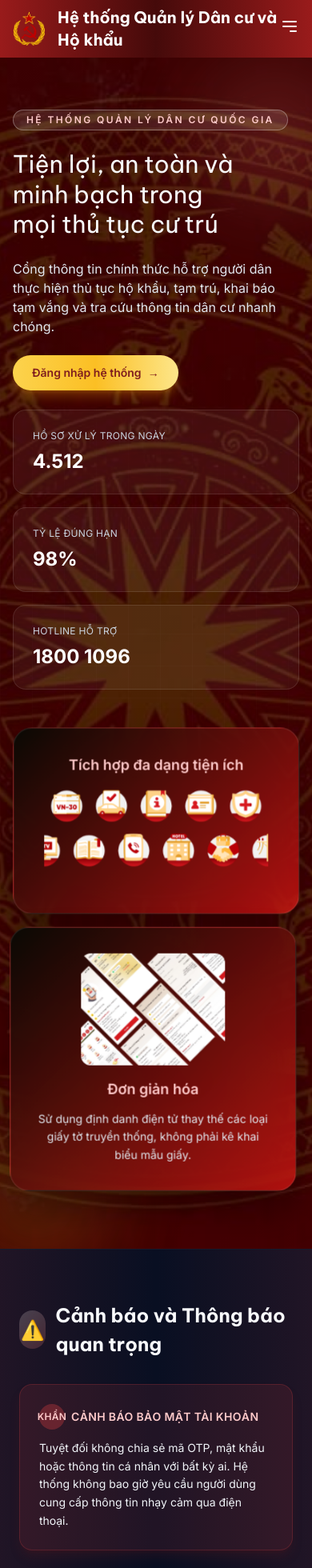
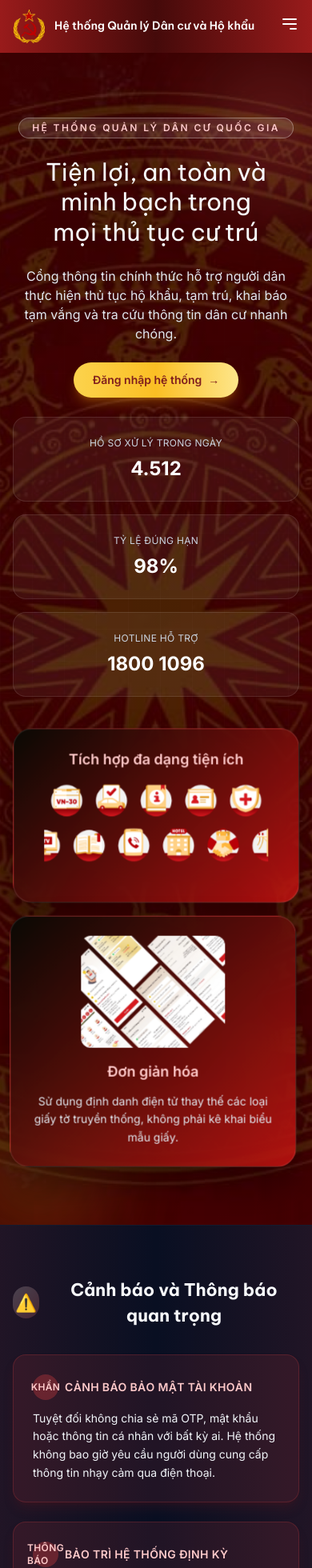
Before and after one commit to Bladz1/Apollo-Resident-Management, a Next.js app in the folder ResidentManagement/frontend/: page / in a window 390 px wide. Shown: the top 1960 px of the page at 80% size. Built offline with nearby package versions, Linux system fonts and the light colour scheme.

Commit message:
Improve mobile responsiveness on landing page

```diff
--- a/ResidentManagement/frontend/src/app/custom_css/css.module.css
+++ b/ResidentManagement/frontend/src/app/custom_css/css.module.css
@@ -186,3 +186,28 @@
         width: 100%;
     }
 }
+
+@media (max-width: 640px) {
+    .feature-card {
+        padding: 1.5rem;
+    }
+
+    .feature-card-primary {
+        margin-left: auto;
+        margin-right: auto;
+    }
+
+    .section-title {
+        justify-content: center;
+        text-align: center;
+        font-size: 1.35rem;
+        margin-left: auto;
+        margin-right: auto;
+    }
+
+    .section-icon {
+        width: 2.5rem;
+        height: 2.5rem;
+        font-size: 1.35rem;
+    }
+}
--- a/ResidentManagement/frontend/src/app/page.tsx
+++ b/ResidentManagement/frontend/src/app/page.tsx
@@ -21,26 +21,26 @@ export default function Home() {
             <div className={`${styles["hero-orb"]} ${styles["orb-2"]}`} aria-hidden />
           </div>
 
-          <div className="relative z-10 max-w-6xl mx-auto px-4 sm:px-6 py-16 sm:py-20 lg:py-24 grid gap-12 lg:gap-16 lg:grid-cols-[1.1fr_0.9fr] items-center">
-            <div className={`space-y-6 ${styles["animate-fade-in"]}`}>
+          <div className="relative z-10 mx-auto grid max-w-6xl gap-10 px-4 pb-16 pt-20 sm:px-6 sm:pb-20 sm:pt-24 lg:grid-cols-[1.1fr_0.9fr] lg:gap-16">
+            <div className={`space-y-6 text-center lg:text-left ${styles["animate-fade-in"]}`}>
               <span className="inline-flex items-center rounded-full border border-white/30 bg-white/10 px-4 py-1 text-xs font-semibold uppercase tracking-[0.2em] text-red-200 backdrop-blur">
                 Hệ thống Quản lý dân cư quốc gia
               </span>
               <h1 className="text-3xl md:text-5xl leading-tight text-balance">
                 Tiện lợi, an toàn và minh bạch trong mọi thủ tục cư trú
               </h1>
-              <p className="max-w-2xl text-base md:text-lg text-slate-200">
+              <p className="mx-auto max-w-2xl text-base text-slate-200 md:text-lg lg:mx-0">
                 Cổng thông tin chính thức hỗ trợ người dân thực hiện thủ tục hộ khẩu, tạm trú, khai báo tạm vắng và tra cứu thông tin dân cư nhanh chóng.
               </p>
-              <UserWelcome className="text-base md:text-lg text-amber-200" />
-              <div className="flex flex-wrap gap-4">
+              <UserWelcome className="mx-auto text-base text-amber-200 md:text-lg lg:mx-0" />
+              <div className="flex flex-wrap justify-center gap-4 sm:justify-start">
                 <LoginCtaButton />
 
               </div>
-              <div className="grid gap-4 sm:gap-6 sm:grid-cols-3">
+              <div className="grid grid-cols-1 gap-4 sm:grid-cols-3 sm:gap-6">
                 {[{ label: 'Hồ sơ xử lý trong ngày', value: '4.512' }, { label: 'Tỷ lệ đúng hạn', value: '98%' }, { label: 'Hotline hỗ trợ', value: '1800 1096' }].map(
                   (stat) => (
-                    <div key={stat.label} className="rounded-2xl border border-white/10 bg-white/5 p-6 backdrop-blur transition hover:border-white/40 hover:bg-white/10">
+                    <div key={stat.label} className="rounded-2xl border border-white/10 bg-white/5 p-6 text-center backdrop-blur transition hover:border-white/40 hover:bg-white/10 sm:text-left">
                       <p className="text-xs uppercase tracking-wide text-slate-300">{stat.label}</p>
                       <p className="mt-2 text-2xl font-bold text-white">{stat.value}</p>
                     </div>
@@ -49,7 +49,7 @@ export default function Home() {
               </div>
             </div>
 
-            <div className="relative flex flex-col items-center gap-6 lg:block">
+            <div className="relative flex flex-col items-center gap-6 lg:items-start">
               <div
                 className={`${styles["feature-card"]} ${styles["feature-card-primary"]} ${styles["animate-float"]} flex flex-col items-center justify-center relative py-6 px-6`}
               >
@@ -68,8 +68,8 @@ export default function Home() {
                 </div>
               </div>
 
-              <div className={`${styles["feature-card"]} ${styles["feature-card-secondary"]} ${styles["animate-float-delayed"]} p-4 lg:absolute lg:-bottom-10 lg:left-8`}>
-                <div className="flex flex-col sm:flex-row gap-4 sm:gap-6 items-center">
+              <div className={`${styles["feature-card"]} ${styles["feature-card-secondary"]} ${styles["animate-float-delayed"]} w-full p-4 lg:absolute lg:-bottom-10 lg:left-8`}>
+                <div className="flex flex-col items-center gap-4 sm:flex-row sm:gap-6">
                   <Image
                     src="/images/sv.png"
                     alt="Đơn giản hóa mọi thủ tục hành chính"
@@ -78,7 +78,7 @@ export default function Home() {
                     className="rounded-xl object-cover flex-shrink-0"
                     style={{ width: '180px', height: '140px' }}
                   />
-                  <div className="flex-1 sm:h-[140px] flex flex-col justify-center text-center sm:text-left">
+                  <div className="flex flex-1 flex-col justify-center text-center sm:h-[140px] sm:text-left">
                     <p className="font-semibold text-lg text-red-200 mb-3">Đơn giản hóa</p>
                     <p className="text-sm text-slate-200 leading-relaxed">
                       Sử dụng định danh điện tử thay thế các loại giấy tờ truyền thống, không phải kê khai biểu mẫu giấy.
@@ -92,7 +92,7 @@ export default function Home() {
 
         <section className="relative border-y border-white/5 bg-slate-900/60">
           <div className="absolute inset-0 bg-gradient-to-r from-red-500/10 via-transparent to-red-500/10" aria-hidden />
-          <div className="relative z-10 max-w-6xl mx-auto px-6 py-16">
+          <div className="relative z-10 mx-auto max-w-6xl px-4 py-16 sm:px-6">
             <h2 className={`${styles["section-title"]}`}>
               <span className={`${styles["section-icon"]}`}>⚠️</span>
               Cảnh báo và Thông báo quan trọng
@@ -116,7 +116,7 @@ export default function Home() {
         </section>
 
         <section className="relative bg-gradient-to-b from-slate-950 via-slate-900 to-slate-950">
-          <div className="max-w-6xl mx-auto px-6 py-16">
+          <div className="mx-auto max-w-6xl px-4 py-16 sm:px-6">
             <h2 className={`${styles["section-title"]}`}>
               <span className={`${styles["section-icon"]}`}>📰</span>
               Tin tức và cập nhật hệ thống
@@ -143,7 +143,7 @@ export default function Home() {
 
         <section className="relative border-t border-white/5 bg-slate-950/90">
           <div className={`absolute inset-0 ${styles["hero-grid"]}`} aria-hidden />
-          <div className="relative z-10 max-w-6xl mx-auto px-6 py-16">
+          <div className="relative z-10 mx-auto max-w-6xl px-4 py-16 sm:px-6">
             <h2 className={`${styles["section-title"]}`}>
               <span className={`${styles["section-icon"]}`}>🛠️</span>
               Hướng dẫn sử dụng dành cho người dân
@@ -164,8 +164,8 @@ export default function Home() {
         </section>
 
         <section id="support" className="relative bg-gradient-to-r from-amber-400/20 via-transparent to-red-500/20">
-          <div className="max-w-6xl mx-auto px-6 py-14">
-            <div className="grid gap-8 md:grid-cols-[1.2fr_0.8fr] items-center rounded-3xl border border-white/10 bg-white/5 p-8 backdrop-blur-xl">
+          <div className="mx-auto max-w-6xl px-4 py-14 sm:px-6">
+            <div className="grid gap-8 rounded-3xl border border-white/10 bg-white/5 p-6 backdrop-blur-xl md:grid-cols-[1.2fr_0.8fr] md:p-8">
               <div className="space-y-3">
                 <p className="text-sm font-semibold uppercase tracking-wide text-amber-200">Cần hỗ trợ thêm?</p>
                 <h2 className="text-2xl font-bold text-white">Đội ngũ chăm sóc luôn sẵn sàng 24/7</h2>
@@ -174,13 +174,13 @@ export default function Home() {
                 </p>
               </div>
               <div className="grid gap-4 text-sm text-slate-100">
-                <div className="flex items-center justify-between rounded-2xl border border-white/10 bg-white/5 p-4">
-                  <span>Hotline phản ánh</span>
+                <div className="flex flex-wrap items-center justify-between gap-2 rounded-2xl border border-white/10 bg-white/5 p-4">
+                  <span className="font-medium">Hotline phản ánh</span>
                   <strong className="text-lg">1800 1096</strong>
                 </div>
-                <div className="flex items-center justify-between rounded-2xl border border-white/10 bg-white/5 p-4">
-                  <span>Email hỗ trợ</span>
-                  <strong className="text-lg">hotro@quanlycuutru.gov.vn</strong>
+                <div className="flex flex-wrap items-center justify-between gap-2 rounded-2xl border border-white/10 bg-white/5 p-4">
+                  <span className="font-medium">Email hỗ trợ</span>
+                  <strong className="text-lg text-balance">hotro@quanlycuutru.gov.vn</strong>
                 </div>
               </div>
             </div>
--- a/ResidentManagement/frontend/src/components/header/header.tsx
+++ b/ResidentManagement/frontend/src/components/header/header.tsx
@@ -82,9 +82,9 @@ const Header = () => {
 
   return (
     <header className="bg-gradient-to-r from-red-800 via-red-950 to-red-800 text-white shadow-md">
-      <div className="container mx-auto px-4 py-2 flex justify-between items-center">
+      <div className="container mx-auto flex flex-wrap items-center justify-between gap-3 px-4 py-3">
         {/* Logo và Tiêu đề */}
-        <div className="flex items-center space-x-4">
+        <div className="flex min-w-0 items-center gap-3">
           <Image
             className="rounded-md bg-transparent"
             src="/images/logo.png" // Thay bằng đường dẫn ảnh quốc kỳ trong public/
@@ -93,15 +93,15 @@ const Header = () => {
             height={40}
 
           />
-          <h1 className="text-xl font-bold">
+          <h1 className="text-sm font-semibold leading-tight text-balance sm:text-base md:text-lg">
             <Link href="/">Hệ thống Quản lý Dân cư và Hộ khẩu</Link>
           </h1>
         </div>
 
         {/* Menu và Nút Đăng nhập (Desktop) */}
-        <div className="hidden md:flex items-center space-x-6">
+        <div className="hidden items-center gap-6 md:flex">
           <nav>
-            <ul className="flex  space-x-4">
+            <ul className="flex items-center gap-4">
               <li>
                 <Link href="/" className="hover:text-yellow-200">Trang chủ</Link>
               </li>
@@ -135,7 +135,7 @@ const Header = () => {
         </div>
 
         {/* Menu Hamburger (Mobile) */}
-        <div className="md:hidden relative">
+        <div className="relative ml-auto md:hidden">
           <button
             onClick={() => setIsOpen(!isOpen)}
             className="focus:outline-none"
```
